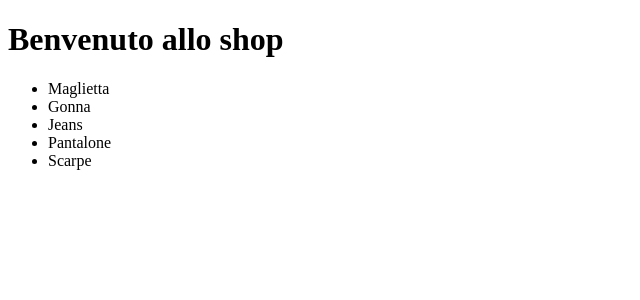
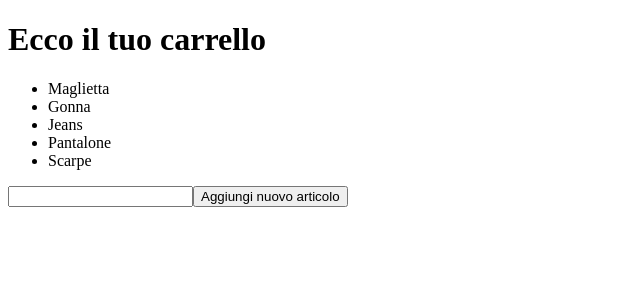
Before and after one commit to AngelaFerraro18/react-form, a React (Vite) app: page / in a window 1280 px wide. Shown: the top 300 px of the page, without its empty margins (0-640 px from the left). Built offline with nearby package versions, Linux system fonts and the light colour scheme.

Commit message:
feat: create form to add a new article to article list

```diff
--- a/src/App.jsx
+++ b/src/App.jsx
@@ -1,17 +1,54 @@
 //importo l'array come modulo
-import articles from "./data/articoli"
-
+import articlesData from "./data/articoli"
+//importo useState
+import { useState } from "react"
 
 
 function App() {
+  //creo una variabile dove salvo il valore di partenza, ovvero l'array che ho importato
+  const [articles, setArticles] = useState(articlesData);
+
+  //creo una variabile dove salverò i valori dell'elemento aggiunto dall'input
+  const [newArticle, setNewArticle] = useState('');
+
+  //creo una funzione per gestire l'aggiunta di un nuovo articolo alla lista e il preventDefault
+
+  const addArticle = event => {
+    event.preventDefault();
+    console.log('Ho inviato il nuovo dato');
+
+    //creo una variabile dove salverò il valore dell'id da assegnare al nuovo articolo che avrà come valore il valore dell'id dell'ultimo oggetto + 1
+    let newId = (parseInt(articles[articles.length - 1].id)) + 1;
+
+    //creo un nuovo oggetto con chiavi: id e title, nella chiave id newId verrà convertito in stringa e uso il metodo toString()
+    const newArticleElement = {
+      id: newId.toString(),
+      title: newArticle
+    }
+
+    //vado a prendere la funzione setArticles e con l'uso dello spread operator, vado ad aggiungere al nuovo array: tutto il contenuto dell'array di partenza e il nuovo elemento
+    setArticles([...articles, newArticleElement]);
+
+    //al caricamento del nuovo articolo, vado a "svuotare" il campo di input
+    setNewArticle('');
+  }
 
 
   return (
     <>
-      <h1>Benvenuto allo shop</h1>
+      <h1>Ecco il tuo carrello</h1>
+
       <ul>
         {articles.map(article => <li key={article.id}>{article.title}</li>)}
       </ul>
+
+      <form onSubmit={addArticle}>
+        <input
+          type="text"
+          value={newArticle}
+          onChange={event => { setNewArticle(event.target.value) }} />
+        <button>Aggiungi nuovo articolo</button>
+      </form >
     </>
   )
 }
```
